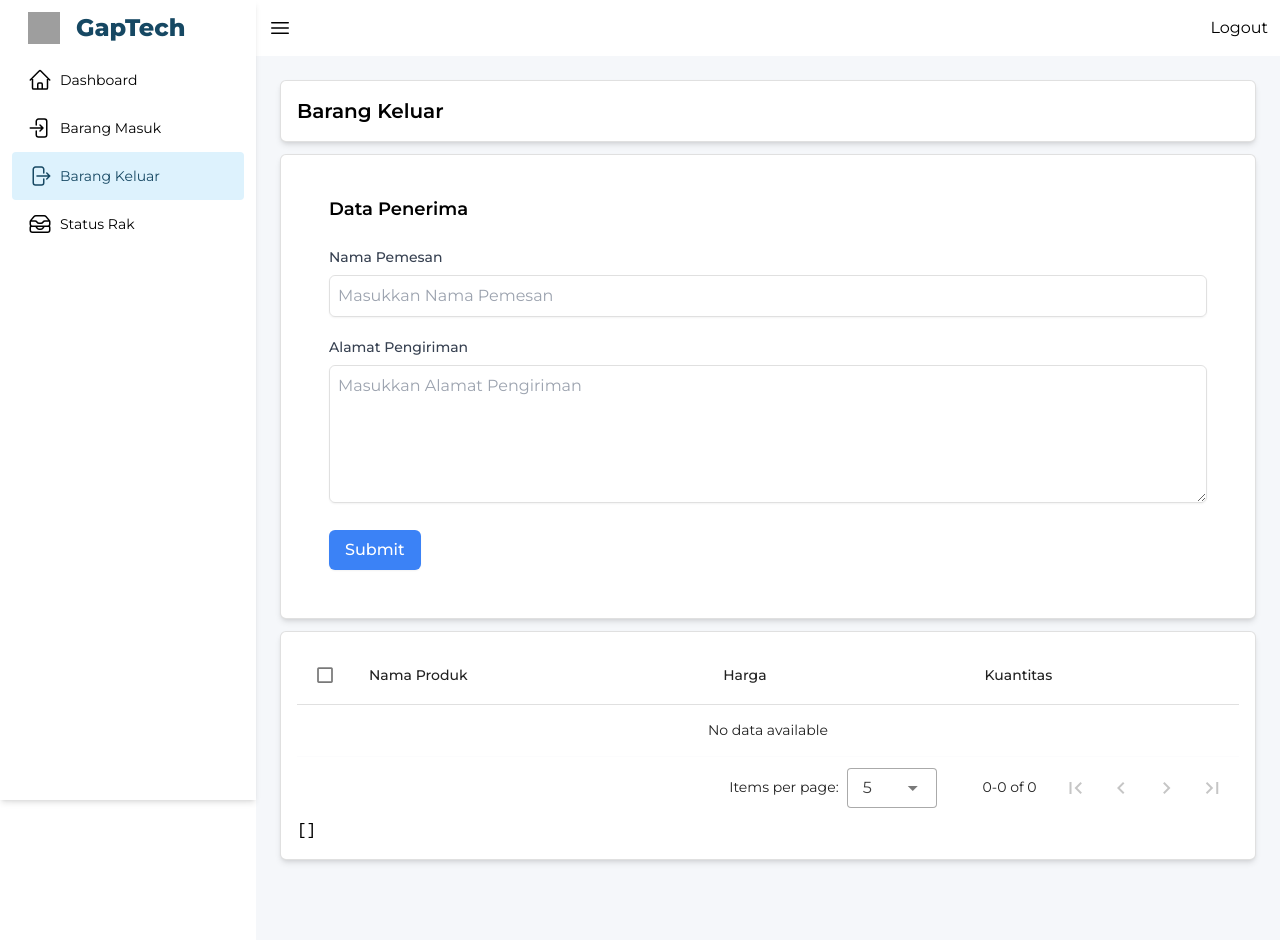
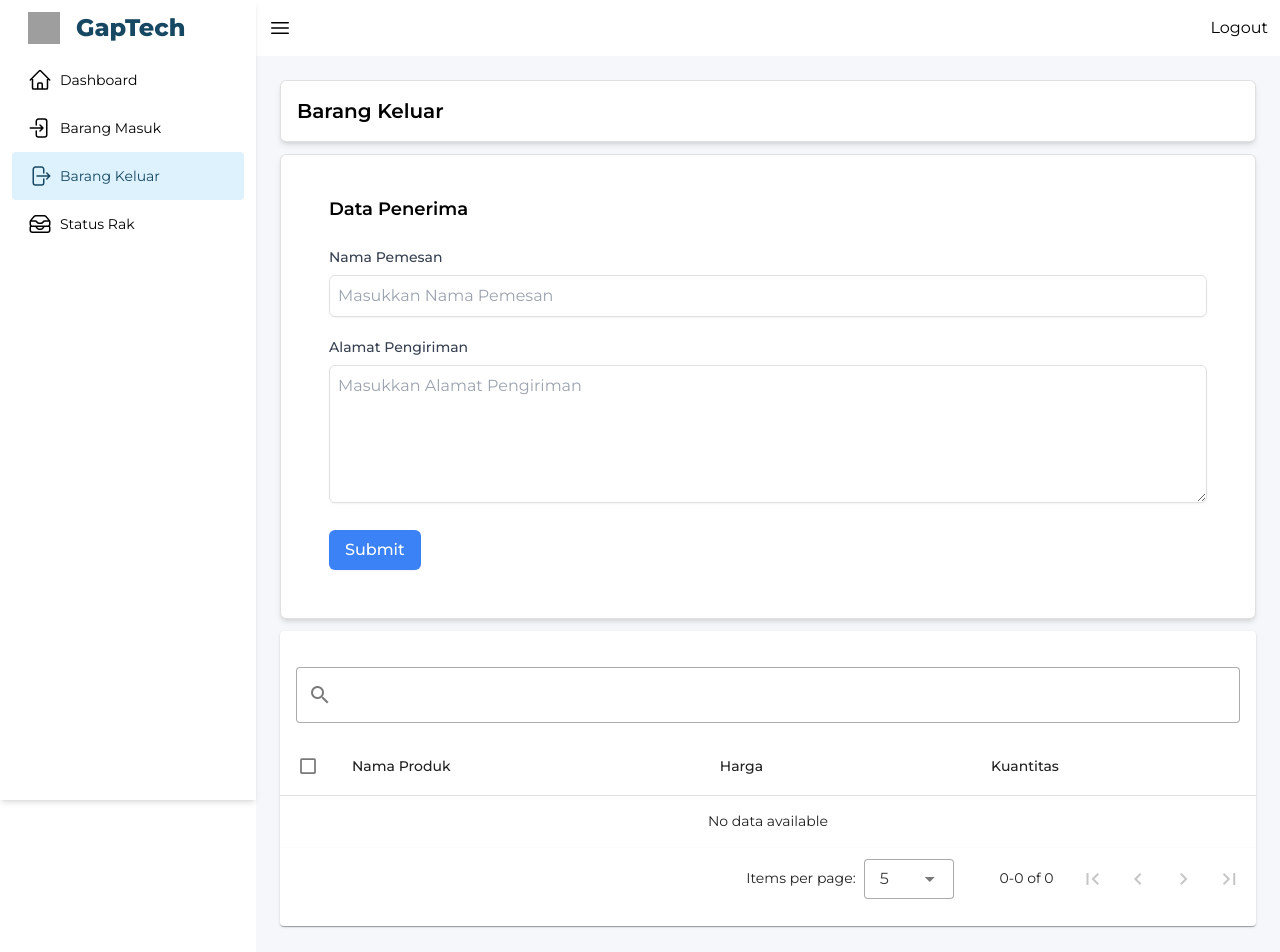
Before and after one commit to khaerilanwar/wms-gaptech, a Vue app in the folder frontend/wms-gaptech/: page /barang-keluar/tambah-barang in a window 1280 px wide. Shown: the top 952 px of the page. Built offline with nearby package versions, Linux system fonts and the light colour scheme; sample sign-in values are in the browser's storage; grey boxes are pictures that could not be loaded.

Commit message:
menambahkan search bar pada laman tambah barang keluar

```diff
--- a/frontend/wms-gaptech/src/views/BarangKeluar/TambahBrgKeluar.vue
+++ b/frontend/wms-gaptech/src/views/BarangKeluar/TambahBrgKeluar.vue
@@ -17,7 +17,7 @@
           <input
             id="recipientName"
             type="text"
-            class="shadow-sm focus:border-blue-500 w-full rounded-md border border-slate-400 p-2"
+            class="shadow-sm focus:border-blue-700 w-full rounded-md border border-blue-500 p-2"
             placeholder="Masukkan Nama Pemesan"
             required
           />
@@ -31,7 +31,7 @@
           >
           <textarea
             id="recipientAddress"
-            class="shadow-sm focus:border-blue-500 w-full rounded-md border border-slate-400 p-2"
+            class="shadow-sm focus:border-blue-700 w-full rounded-md border border-blue-500 p-2"
             rows="5"
             placeholder="Masukkan Alamat Pengiriman"
             required
@@ -50,7 +50,18 @@
     </div>
 
     <!-- Tabel untuk menampilkan data produk -->
-    <div class="bg-white border p-4 mt-3 shadow-md rounded-md">
+    <div class="mt-3">
+      <v-card class="pb-4 pt-5">
+        <template #text>
+          <v-text-field
+            v-model="search"
+            label="Search"
+            prepend-inner-icon="mdi-magnify"
+            variant="outlined"
+            hide-details
+            single-line
+          ></v-text-field>
+        </template>
         <v-data-table
           v-model="selected"
           :headers="headers"
@@ -58,6 +69,7 @@
           item-value="name"
           items-per-page="5"
           :loading="loading"
+          :search="search"
           return-object
           show-select
           color="primary"
@@ -81,7 +93,7 @@
             </tr>
           </template>
         </v-data-table>
-      <pre>{{ selected }}</pre>
+      </v-card>
     </div>
   </div>
 </template>
@@ -96,6 +108,7 @@ export default {
   },
   data() {
     return {
+      search: "",
       selected: [],
       headers: [
         {
```
Lines whose indentation alone changed are shown as unchanged.
